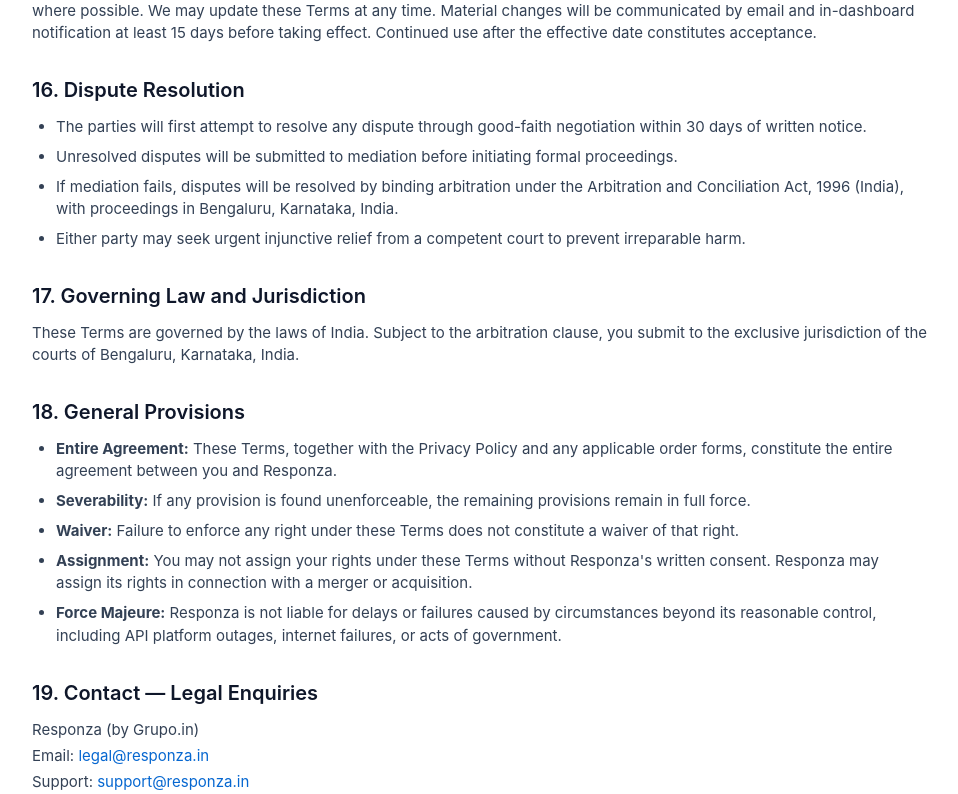
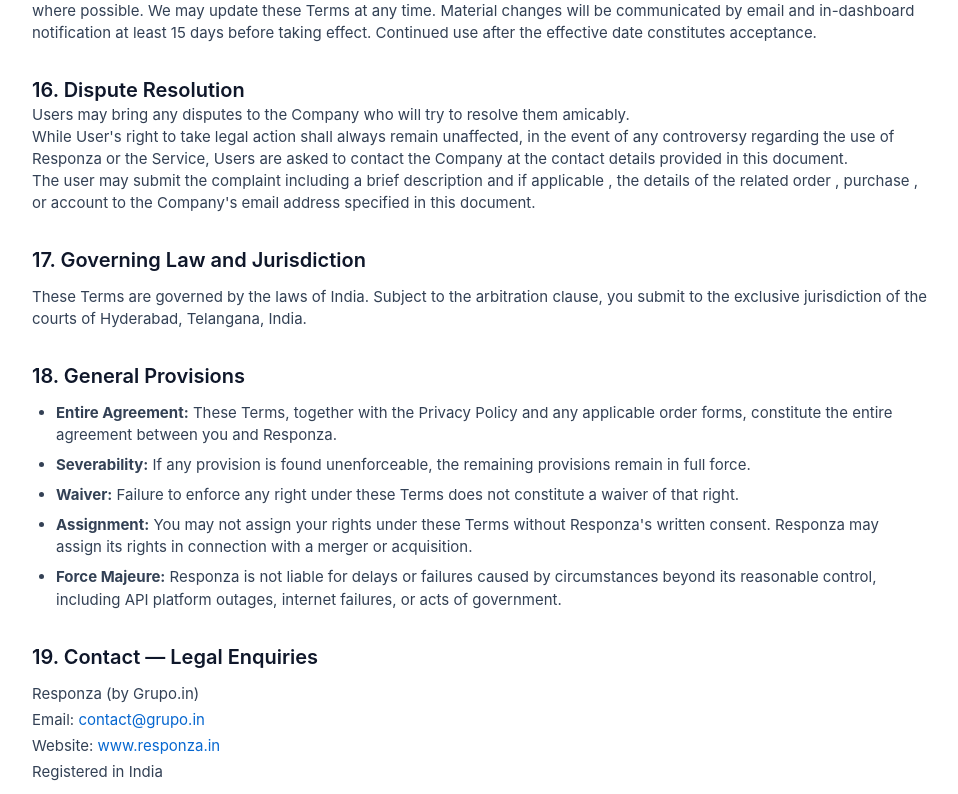
Before and after one commit to grupo-manufacturing/responza, a React (Vite) app: page /terms-conditions in a window 1280 px wide. Shown: the part 4666-5460 px from the top of the page, without its empty margins (160-1118 px from the left). Built offline with nearby package versions, Linux system fonts and the light colour scheme; what @react-pdf/renderer would draw is missing.

Commit message:
page: updates in privacy policy and t&c page!

```diff
--- a/src/modules/landing/PrivacyPolicyPage.tsx
+++ b/src/modules/landing/PrivacyPolicyPage.tsx
@@ -19,21 +19,18 @@
           <h1 className="mt-4 font-display text-4xl font-normal tracking-tight md:text-5xl">
             Privacy Policy
           </h1>
-          <p className="mt-3 text-sm text-slate-500">
-            Effective Date: April 16, 2026 &nbsp;·&nbsp; Last Updated: April 2026
-          </p>
 
           <section className="mt-10 space-y-8 text-slate-700">
           <p>
             Responza ("Responza", "we", "our", or "us") is a unified AI-powered messaging and
-            customer intelligence platform operated by Grupo.in. Responza enables businesses
+            customer intelligence platform operated by Grupo Technologies Private Limited. Responza enables businesses
             ("Business Users") operating on WhatsApp, Instagram, IndiaMart, TikTok, and other
             digital commerce channels to manage customer conversations, gain AI-driven insights,
-            translate messages, and automate customer support — all from one platform.
+            translate messages, and automate customer support all from one platform.
           </p>
           <p>
             This Privacy Policy explains how we collect, use, store, and share information when
-            you use Responza — both as a Business User and in relation to data about your end
+            you use Responza both as a Business User and in relation to data about your end
             customers ("End Customers") whose messages you receive through our platform.
           </p>
           <p>By registering for or using Responza, you agree to this Privacy Policy.</p>
@@ -115,7 +112,7 @@
             </p>
             <ul className="mt-2 list-disc space-y-1 pl-6">
               <li>
-                Message content (text only — we do not access voice messages, images, or documents
+                Message content (text only we do not access voice messages, images, or documents
                 unless you explicitly enable those integrations in future features)
               </li>
               <li>
@@ -497,7 +494,7 @@
                 href="mailto:privacy@responza.in"
                 className="text-link-secondary hover:underline"
               >
-                privacy@responza.in
+                contact@grupo.in
               </a>
             </p>
             <p className="mt-1">
--- a/src/modules/landing/TermsConditionsPage.tsx
+++ b/src/modules/landing/TermsConditionsPage.tsx
@@ -467,25 +467,15 @@
           {/* Section 16 */}
           <div>
             <h2 className="text-xl font-semibold text-slate-900">16. Dispute Resolution</h2>
-            <ul className="mt-3 list-disc space-y-2 pl-6">
-              <li>
-                The parties will first attempt to resolve any dispute through good-faith
-                negotiation within 30 days of written notice.
-              </li>
-              <li>
-                Unresolved disputes will be submitted to mediation before initiating formal
-                proceedings.
-              </li>
-              <li>
-                If mediation fails, disputes will be resolved by binding arbitration under the
-                Arbitration and Conciliation Act, 1996 (India), with proceedings in Bengaluru,
-                Karnataka, India.
-              </li>
-              <li>
-                Either party may seek urgent injunctive relief from a competent court to prevent
-                irreparable harm.
-              </li>
-            </ul>
+            <p>
+              Users may bring any disputes to the Company who will try to resolve them amicably.
+            </p>
+            <p>
+              While User's right to take legal action shall always remain unaffected, in the event of any controversy regarding the use of Responza or the Service, Users are asked to contact the Company at the contact details provided in this document.
+            </p>
+            <p>
+              The user may submit the complaint including a brief description and if applicable , the details of the related order , purchase , or account to the Company's email address specified in this document.
+            </p>
           </div>
 
           {/* Section 17 */}
@@ -495,7 +485,7 @@
             </h2>
             <p className="mt-3">
               These Terms are governed by the laws of India. Subject to the arbitration clause,
-              you submit to the exclusive jurisdiction of the courts of Bengaluru, Karnataka,
+              you submit to the exclusive jurisdiction of the courts of Hyderabad, Telangana,
               India.
             </p>
           </div>
@@ -542,16 +532,7 @@
                 href="mailto:legal@responza.in"
                 className="text-link-secondary hover:underline"
               >
-                legal@responza.in
-              </a>
-            </p>
-            <p className="mt-1">
-              Support:{' '}
-              <a
-                href="mailto:support@responza.in"
-                className="text-link-secondary hover:underline"
-              >
-                support@responza.in
+                contact@grupo.in
               </a>
             </p>
             <p className="mt-1">
```
